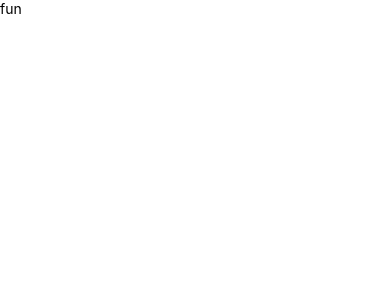
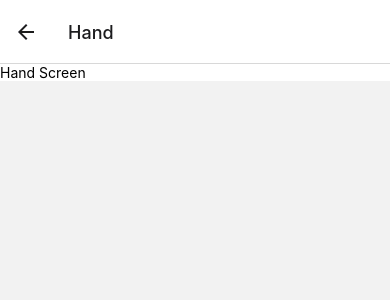
Before and after one commit to cdeusenberry/DeckOfCards, a React Native app: screen /Hand in a window 390 px wide. Shown: the top 300 px of the page. Built offline with nearby package versions, Linux system fonts and the light colour scheme.

Commit message:
Adding react-navigation and main 2 screens

```diff
--- a/App.tsx
+++ b/App.tsx
@@ -1,115 +1,25 @@
-import React, {type PropsWithChildren} from 'react';
-import {
-  SafeAreaView,
-  ScrollView,
-  StatusBar,
-  StyleSheet,
-  Text,
-  useColorScheme,
-  View,
-} from 'react-native';
+import React from 'react';
+import { NavigationContainer } from '@react-navigation/native';
+import { createNativeStackNavigator } from '@react-navigation/native-stack';
 
-const Colors = {
-  primary: '#1292B4',
-  white: '#FFF',
-  lighter: '#F3F3F3',
-  light: '#DAE1E7',
-  dark: '#444',
-  darker: '#222',
-  black: '#000',
-};
+import { DeckScreen, HandScreen } from './src/features';
 
-// const Section: React.FC<
-//   PropsWithChildren<{
-//     title: string;
-//   }>
-// > = ({children, title}) => {
-//   const isDarkMode = useColorScheme() === 'dark';
-//   return (
-//     <View style={styles.sectionContainer}>
-//       <Text
-//         style={[
-//           styles.sectionTitle,
-//           {
-//             color: isDarkMode ? Colors.white : Colors.black,
-//           },
-//         ]}>
-//         {title}
-//       </Text>
-//       <Text
-//         style={[
-//           styles.sectionDescription,
-//           {
-//             color: isDarkMode ? Colors.light : Colors.dark,
-//           },
-//         ]}>
-//         {children}
-//       </Text>
-//     </View>
-//   );
-// };
+
+const Stack = createNativeStackNavigator();
 
 const App = () => {
-  const isDarkMode = useColorScheme() === 'dark';
+
 
   return (
-    <SafeAreaView style={isDarkMode ? styles.backgroundStyleDark : styles.backgroundStyleLight}>
-      <StatusBar
-        barStyle={isDarkMode ? 'light-content' : 'dark-content'}
-        backgroundColor={isDarkMode ? Colors.darker : Colors.lighter}
-      />
-      <ScrollView
-        contentInsetAdjustmentBehavior="automatic"
-        style={isDarkMode ? styles.backgroundStyleDark : styles.backgroundStyleLight}>
-        {/* <Header /> */}
-        <View
-          style={{
-            backgroundColor: isDarkMode ? Colors.black : Colors.white,
-          }}>
-          <Text>fun</Text>
-          {/* <Section title="Step One">
-            Edit <Text style={styles.highlight}>App.tsx</Text> to change this
-            screen and then come back to see your edits.
-          </Section>
-          <Section title="See Your Changes">
-            <ReloadInstructions />
-          </Section>
-          <Section title="Debug">
-            <DebugInstructions />
-          </Section>
-          <Section title="Learn More">
-            Read the docs to discover what to do next:
-          </Section>
-          <LearnMoreLinks /> */}
-        </View>
-      </ScrollView>
-    </SafeAreaView>
+    < NavigationContainer>
+      <Stack.Navigator initialRouteName='Deck'>
+        <Stack.Screen name="Deck" component={DeckScreen} options={{ title: 'Deck' }} />
+        <Stack.Screen name="Hand" component={HandScreen} options={{ title: 'Hand' }} />
+      </Stack.Navigator>
+    </NavigationContainer>
   );
 };
 
-const styles = StyleSheet.create({
-  backgroundStyleDark: {
-    backgroundColor: Colors.darker,
-  },
-  backgroundStyleLight: {
-    backgroundColor: Colors.lighter,
-  },
-  sectionContainer: {
-    marginTop: 32,
-    paddingHorizontal: 24,
-  },
-  sectionTitle: {
-    fontSize: 24,
-    fontWeight: '600',
-  },
-  sectionDescription: {
-    marginTop: 8,
-    fontSize: 18,
-    fontWeight: '400',
-  },
-  highlight: {
-    fontWeight: '700',
-  },
-});
+
 
 export default App;
--- a/package.json
+++ b/package.json
@@ -11,6 +11,7 @@
   },
   "dependencies": {
     "@react-navigation/native": "^6.1.1",
+    "@react-navigation/native-stack": "^6.9.7",
     "react": "18.1.0",
     "react-native": "0.70.6",
     "react-native-safe-area-context": "^4.4.1",
--- /dev/null
+++ b/src/features/cards/DeckScreen.tsx
@@ -0,0 +1,76 @@
+import React from 'react';
+import {
+    Button,
+    SafeAreaView,
+    ScrollView,
+    StatusBar,
+    StyleSheet,
+    Text,
+    useColorScheme,
+    View,
+} from 'react-native';
+
+const Colors = {
+    primary: '#1292B4',
+    white: '#FFF',
+    lighter: '#F3F3F3',
+    light: '#DAE1E7',
+    dark: '#444',
+    darker: '#222',
+    black: '#000',
+};
+
+// TODO - clean up the type
+const DeckScreen = ({ navigation }: any) => {
+    const isDarkMode = useColorScheme() === 'dark';
+
+    return (
+        <SafeAreaView style={isDarkMode ? styles.backgroundStyleDark : styles.backgroundStyleLight}>
+            <StatusBar
+                barStyle={isDarkMode ? 'light-content' : 'dark-content'}
+                backgroundColor={isDarkMode ? Colors.darker : Colors.lighter}
+            />
+            <ScrollView
+                contentInsetAdjustmentBehavior="automatic"
+                style={isDarkMode ? styles.backgroundStyleDark : styles.backgroundStyleLight}>
+                <View
+                    style={{
+                        backgroundColor: isDarkMode ? Colors.black : Colors.white,
+                    }}>
+                    <Text>Deck Screen</Text>
+                    <Button
+                        title="Go to Hand"
+                        onPress={() => navigation.navigate('Hand')}
+                    />
+                </View>
+            </ScrollView>
+        </SafeAreaView>
+    );
+}
+
+const styles = StyleSheet.create({
+    backgroundStyleDark: {
+        backgroundColor: Colors.darker,
+    },
+    backgroundStyleLight: {
+        backgroundColor: Colors.lighter,
+    },
+    sectionContainer: {
+        marginTop: 32,
+        paddingHorizontal: 24,
+    },
+    sectionTitle: {
+        fontSize: 24,
+        fontWeight: '600',
+    },
+    sectionDescription: {
+        marginTop: 8,
+        fontSize: 18,
+        fontWeight: '400',
+    },
+    highlight: {
+        fontWeight: '700',
+    },
+});
+
+export default DeckScreen;
--- /dev/null
+++ b/src/features/cards/HandScreen.tsx
@@ -0,0 +1,70 @@
+import React from 'react';
+import {
+    SafeAreaView,
+    ScrollView,
+    StatusBar,
+    StyleSheet,
+    Text,
+    useColorScheme,
+    View,
+} from 'react-native';
+
+const Colors = {
+    primary: '#1292B4',
+    white: '#FFF',
+    lighter: '#F3F3F3',
+    light: '#DAE1E7',
+    dark: '#444',
+    darker: '#222',
+    black: '#000',
+};
+
+const DeckScreen = () => {
+    const isDarkMode = useColorScheme() === 'dark';
+
+    return (
+        <SafeAreaView style={isDarkMode ? styles.backgroundStyleDark : styles.backgroundStyleLight}>
+            <StatusBar
+                barStyle={isDarkMode ? 'light-content' : 'dark-content'}
+                backgroundColor={isDarkMode ? Colors.darker : Colors.lighter}
+            />
+            <ScrollView
+                contentInsetAdjustmentBehavior="automatic"
+                style={isDarkMode ? styles.backgroundStyleDark : styles.backgroundStyleLight}>
+                <View
+                    style={{
+                        backgroundColor: isDarkMode ? Colors.black : Colors.white,
+                    }}>
+                    <Text>Hand Screen</Text>
+                </View>
+            </ScrollView>
+        </SafeAreaView>
+    );
+}
+
+const styles = StyleSheet.create({
+    backgroundStyleDark: {
+        backgroundColor: Colors.darker,
+    },
+    backgroundStyleLight: {
+        backgroundColor: Colors.lighter,
+    },
+    sectionContainer: {
+        marginTop: 32,
+        paddingHorizontal: 24,
+    },
+    sectionTitle: {
+        fontSize: 24,
+        fontWeight: '600',
+    },
+    sectionDescription: {
+        marginTop: 8,
+        fontSize: 18,
+        fontWeight: '400',
+    },
+    highlight: {
+        fontWeight: '700',
+    },
+});
+
+export default DeckScreen;
--- /dev/null
+++ b/src/features/cards/index.ts
@@ -0,0 +1,2 @@
+export { default as DeckScreen } from './DeckScreen';
+export { default as HandScreen } from './HandScreen';
--- /dev/null
+++ b/src/features/index.ts
@@ -0,0 +1 @@
+export * from './cards';
```
Also changed, not shown: 1 other file (tests, documents, lock files or other folders).
